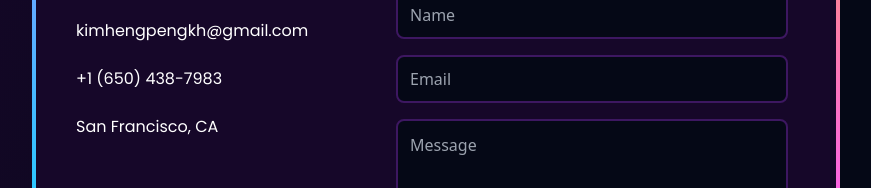
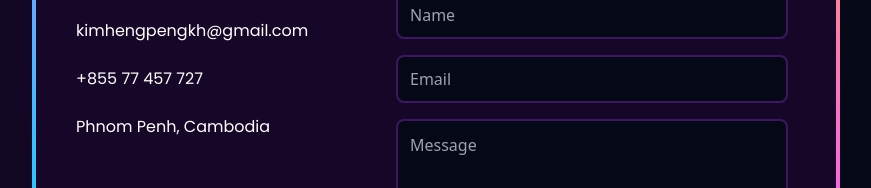
Before and after one commit to TotifyKH/kimheng-portfolio, a React (Vite) app: page / in a window 1280 px wide. Shown: the part 2805-2993 px from the top of the page, without its empty margins (204-1075 px from the left). Built offline with nearby package versions, Linux system fonts and the light colour scheme; no server answers.

Commit message:
Update Contact.jsx

```diff
--- a/src/components/Contact.jsx
+++ b/src/components/Contact.jsx
@@ -32,8 +32,8 @@ const Contact = ({ setSelectedPage }) => {
         <div className="flex flex-col w-80 md:h-[35rem] items-start pl-10 bg-dark-purple md:rounded-l-md p-2">
           <p className="text-2xl mt-20 mb-6 font-poppins"><span className="text-yellow">Contact</span> Info</p>
           <p className="text-md mt-6 font-poppins">kimhengpengkh@gmail.com</p>
-          <p className="text-md mt-6 font-poppins">+1 (650) 438-7983</p>
-          <p className="text-md mt-6 font-poppins">San Francisco, CA</p>
+          <p className="text-md mt-6 font-poppins">+855 77 457 727</p>
+          <p className="text-md mt-6 font-poppins">Phnom Penh, Cambodia</p>
           <div className="flex justify-between gap-6 mt-12 mb-6">
             <a href="https://github.com/TotifyKH" target="_blank"><GitHubIcon className="hover:scale-125 transition-transform hover:cursor-pointer hover:text-yellow" /></a>
             <a href="https://www.linkedin.com/in/kimheng-peng/" target="_blank"><LinkedInIcon className="hover:scale-125 transition-transform hover:cursor-pointer hover:text-blue" /></a>
```
